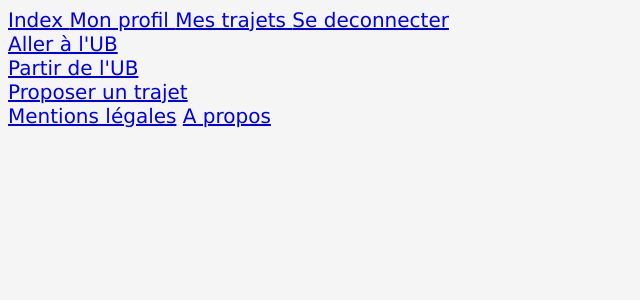
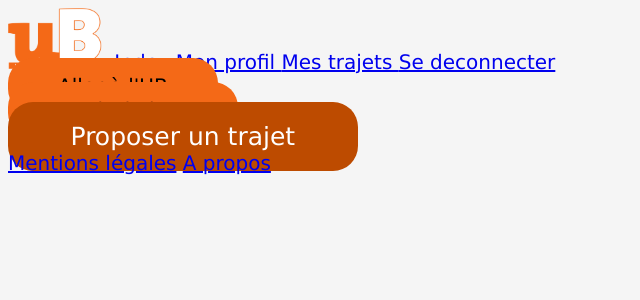
Before and after one commit to davidgolay/Ub-Covoit, a PHP site: page / in a window 1280 px wide. Shown: the top 300 px of the page, without its empty margins (0-640 px from the left). Run offline with PHP 8.4, Linux system fonts and the light colour scheme; the visitor is signed in with stand-in values (Sample User, id 1).

Commit message:
CSS page Index V1

```diff
--- a/css/login.css
+++ b/css/login.css
@@ -128,9 +128,3 @@ input[type=text], input[type=checkbox]{
     flex-flow: column;
     align-items: center;
 }
-
-#erreur{
-    border-radius: 5px;
-    border-style: solid;
-    border-color: green;
-}
--- a/css/main.css
+++ b/css/main.css
@@ -85,5 +85,20 @@ a.bouton, input[type=submit]{
     border-style: none;
     text-decoration: none;
     font-size: 20px;
-    width: 200px;
 }
+
+a.bouton:hover, input[type=submit]:hover{
+    background-color:orange;
+}
+
+.bouton2{
+    padding: 0.8em;
+    padding-left: 2.5em;
+    padding-right: 2.5em;
+    background-color: #bd4b00;
+    color: rgb(255, 255, 255);
+    border-radius: 25px;
+    border-style: none;
+    text-decoration: none;
+    font-size: 25px;
+}
--- a/header.php
+++ b/header.php
@@ -9,9 +9,9 @@
 <body>
 
 <div>
-<a href="index.php"> Index </a>
-<a href="<?php echo 'profil.php?id='.$_SESSION['id']?>"> Mon profil </a>
-<a href="my_trajets.php"> Mes trajets </a>
-<a href="logout.php"> Se deconnecter </a>
-
+    <img id="logoAccueuil" src="img/UB.png" alt="logoUB">
+    <a href="index.php"> Index </a>
+    <a href="<?php echo 'profil.php?id='.$_SESSION['id']?>"> Mon profil </a>
+    <a href="my_trajets.php"> Mes trajets </a>
+    <a href="logout.php"> Se deconnecter </a>
 </div>
--- a/index.php
+++ b/index.php
@@ -4,12 +4,12 @@ include 'header.php';
 ?>
 
 <div>
-<div><a href="searchTrajet.php?partir_ub=0"> Aller à l'UB </a></div>
-<div><a href="searchTrajet.php?partir_ub=1"> Partir de l'UB </a></div>
+<div><a class="bouton" href="searchTrajet.php?partir_ub=0"> Aller à l'UB </a></div>
+<div><a class="bouton" href="searchTrajet.php?partir_ub=1"> Partir de l'UB </a></div>
 </div>
 
 <div>
-<a href="createTrajet.php?partir_ub=1"> Proposer un trajet </a>
+<a class="bouton2" href="createTrajet.php?partir_ub=1"> Proposer un trajet </a>
 </div>
 
 
```
